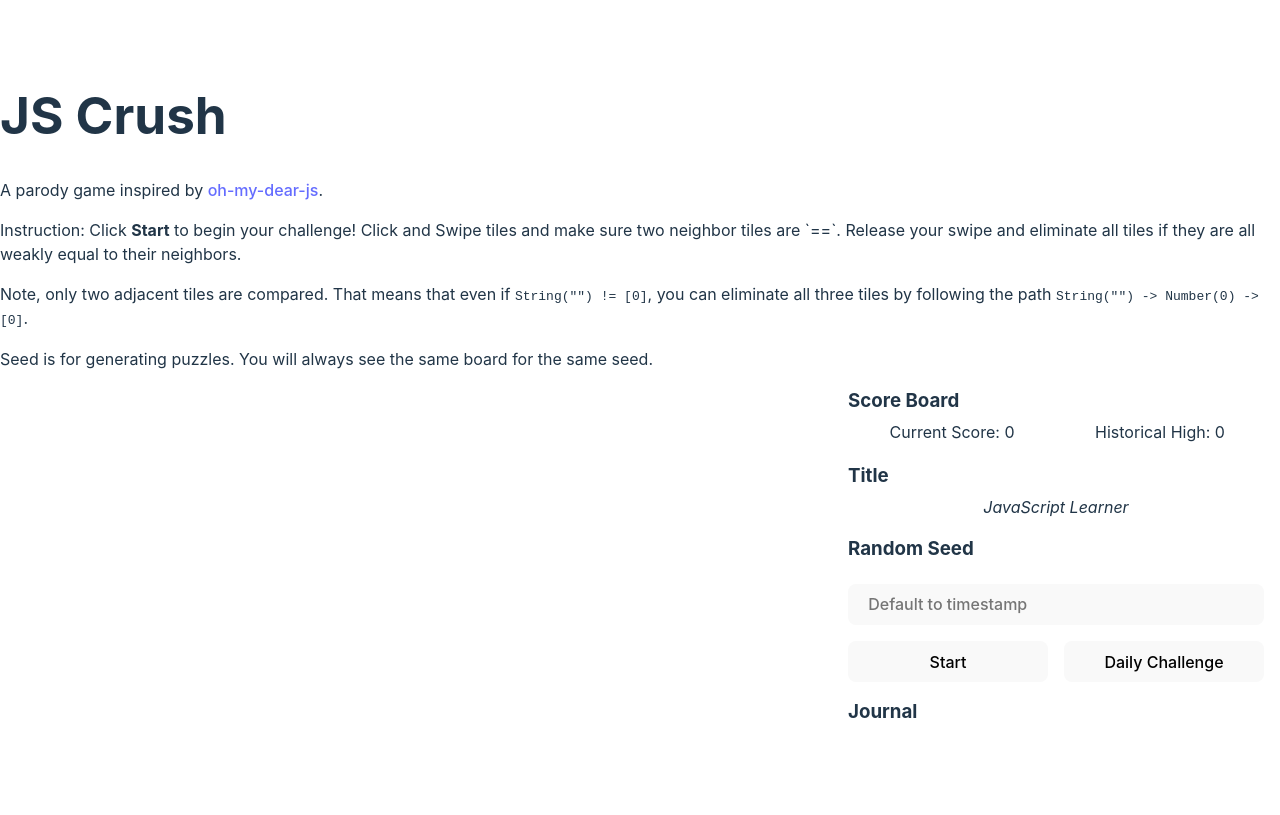
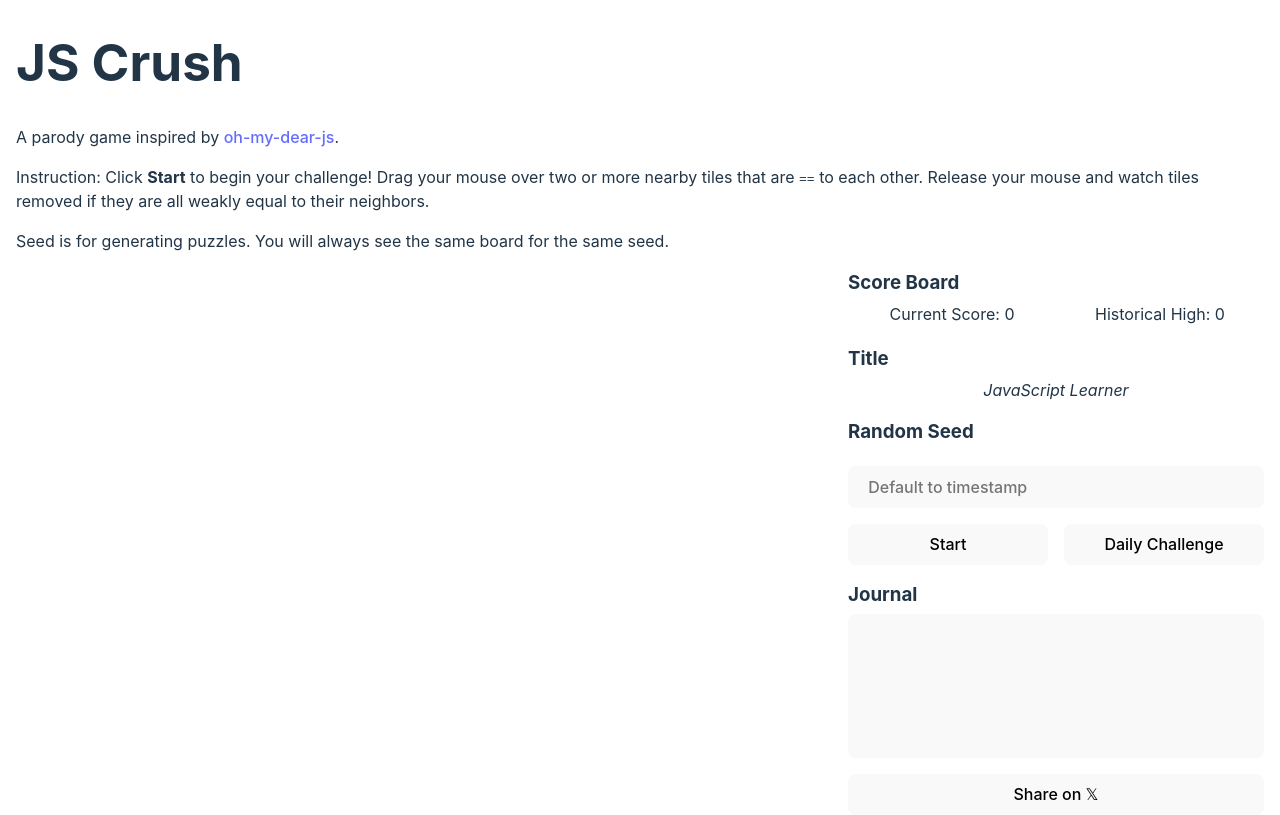
Before and after one commit to HerringtonDarkholme/js-crush, a Vue app: page / in a window 1280 px wide. Built offline with nearby package versions, Linux system fonts and the light colour scheme.

Commit message:
add share twitter

```diff
--- a/src/App.vue
+++ b/src/App.vue
@@ -3,9 +3,7 @@ import Game from './components/Game.vue'
 </script>
 <template>
   <div class="container mt-3">
-    <div class="row">
-      <div class="col-12">
-        <div class="alert alert-info" role="alert">
+    <div class="intro">
       <h1>JS Crush</h1>
       <p>
         A parody game inspired by
@@ -13,19 +11,24 @@ import Game from './components/Game.vue'
         target="_blank">oh-my-dear-js</a>.</p>
       <p>
         Instruction: Click <b>Start</b> to begin your challenge!
-            Click and Swipe tiles and make sure two neighbor tiles are `==`.
-            Release your swipe and eliminate all tiles if they are all weakly equal to their neighbors.
-          </p>
-          <p> Note, only two adjacent tiles are compared.
-          That means that even if <code>String("") != [0]</code>,  you can eliminate
-          all three tiles by following the path <code>String("") -> Number(0) -> [0]</code>.
+        Drag your mouse over two or more nearby tiles that are <code>==</code> to each other.
+        Release your mouse and watch tiles removed if they are all weakly equal to their neighbors.
       </p>
       <p>
       Seed is for generating puzzles. You will always see the same board for the same seed.
       </p>
     </div>
-      </div>
-    </div>
     <Game/>
   </div>
 </template>
+
+<style scoped>
+.intro {
+  padding: 0 1em;
+  width: 100%;
+  box-sizing: border-box;
+}
+p {
+  width: 100%;
+}
+</style>
--- a/src/components/ControlPanel.vue
+++ b/src/components/ControlPanel.vue
@@ -4,7 +4,7 @@ import { getNowFormatDate } from './utils'
 import {ref, watch, nextTick} from 'vue'
 import ScoreBoard from './ScoreBoard.vue'
 import { logs } from './logs'
-defineProps({
+let props = defineProps({
   score: {
     type: Number,
     required: true,
@@ -33,6 +33,16 @@ watch(logs, () => {
   });
 }, {deep: true})
 
+function shareToTwitter() {
+  // Encode the url and message as query parameters
+  const encodedUrl = encodeURIComponent(location.href);
+  const encodedMessage = encodeURIComponent(`I scored ${props.score} points on #JSCrush! I can handle JavaScript coercion like a pro.`);
+  // Construct the Twitter share url with the query parameters
+  const twitterUrl = `https://twitter.com/intent/tweet?url=${encodedUrl}&text=${encodedMessage}`;
+  // Open a new window with the Twitter share url
+  window.open(twitterUrl, "_blank");
+}
+
 </script>
 
 <template>
@@ -53,6 +63,9 @@ watch(logs, () => {
         </div>
       </div>
     </div>
+    <button class="tweet-button" @click="shareToTwitter">
+      Share on 𝕏
+    </button>
   </div>
 </template>
 
@@ -76,13 +89,23 @@ watch(logs, () => {
 }
 .logs {
   text-align: left;
-  max-height: 9em;
+  height: 9em;
   overflow-y: auto;
+  border-radius: 8px;
+  background-color: #1a1a1a;
+}
+@media (prefers-color-scheme: light) {
+  .logs {
+    background-color: #f9f9f9;
+  }
 }
 pre {
   margin: 0;
-  padding: 0.5em 0;
+  padding: 0.5em;
   border-bottom: 1px dashed currentColor;
   white-space: pre-wrap;
 }
+.tweet-button {
+  width: 100%;
+}
 </style>
--- a/src/components/Game.vue
+++ b/src/components/Game.vue
@@ -147,7 +147,11 @@ async function tryRemove() {
     correct()
     await doRemove()
   } else {
+    for (let {rowIndex, colIndex} of state.selectedCells) {
+      state.tableData[rowIndex][colIndex].class = 'wrong-select'
+    }
     wrong()
+    await sleep(500)
   }
 }
 // return the array of selected cell text, normalized
@@ -268,6 +272,17 @@ const state = reactive({
   }
 }
 
+.wrong-select {
+  animation: shake 0.5s ease-in-out 0s;
+}
+
+@keyframes shake {
+  0% { transform: translateX(0); }
+  25% { transform: translateX(3px); }
+  75% { transform: translateX(-3px); }
+  100% { transform: translateX(0); }
+}
+
 #game {
   max-width: min(100vmin, 750px);
   font-size: min(14px, 2vmin);
```
Also changed, not shown: 1 other file (tests, documents, lock files or other folders). Lines whose indentation alone changed are shown as unchanged.
